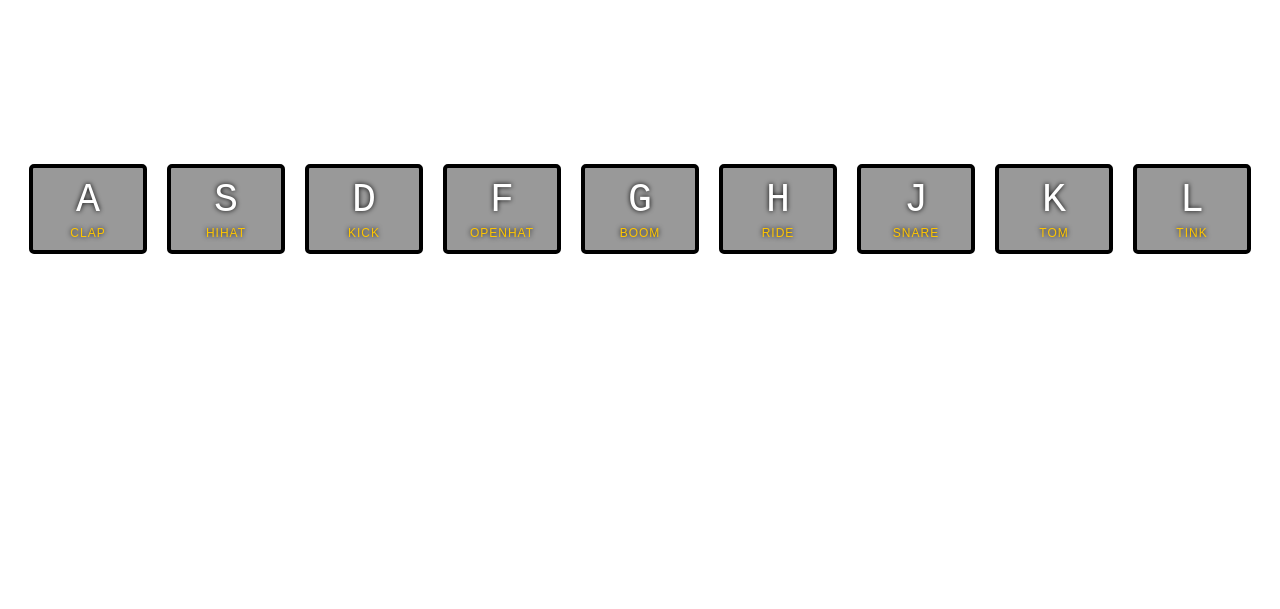
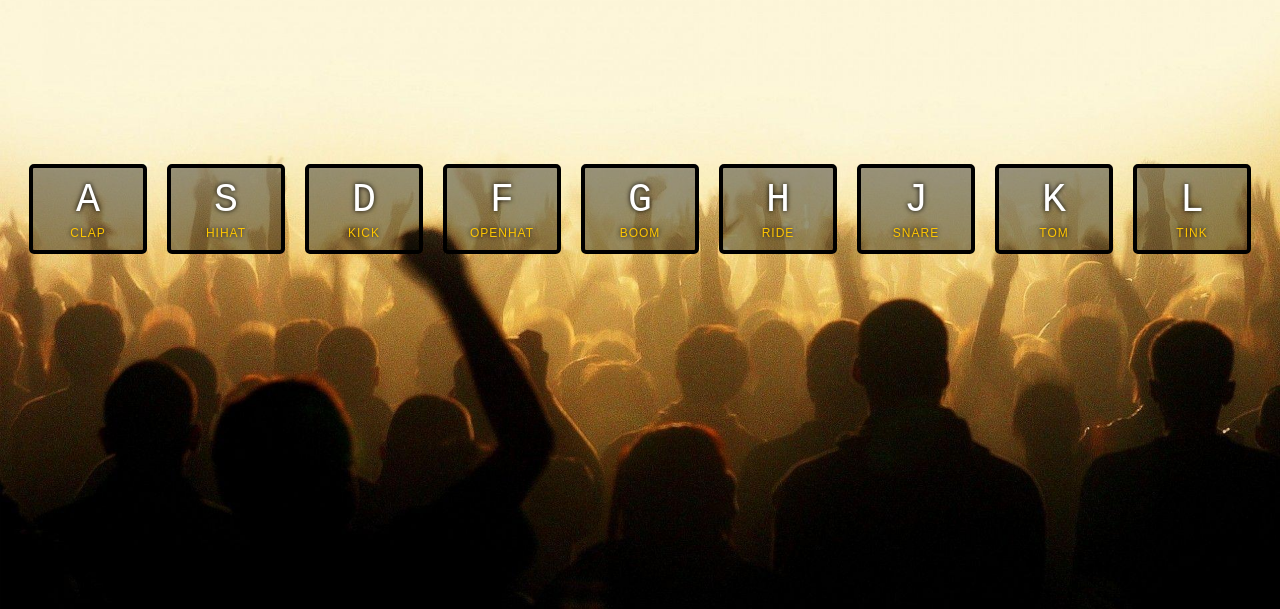
Before and after one commit to nevan-dsouza/drum-kit, a plain HTML site: page index.html in a window 1280 px wide. Shown: the part 191-800 px from the top of the page. Drawn offline with Linux system fonts and the light colour scheme; the site is published under a folder, as on GitHub Pages, so addresses that start at the root find nothing.

Commit message:
fixed background bug

```diff
--- a/assets/css/style.css
+++ b/assets/css/style.css
@@ -1,6 +1,6 @@
 html {
   font-size: 10px;
-  background: url('/assets/images/background.jpg') bottom center;
+  background: url('../images/background.jpg') bottom center;
   background-size: cover;
 }
 
```
